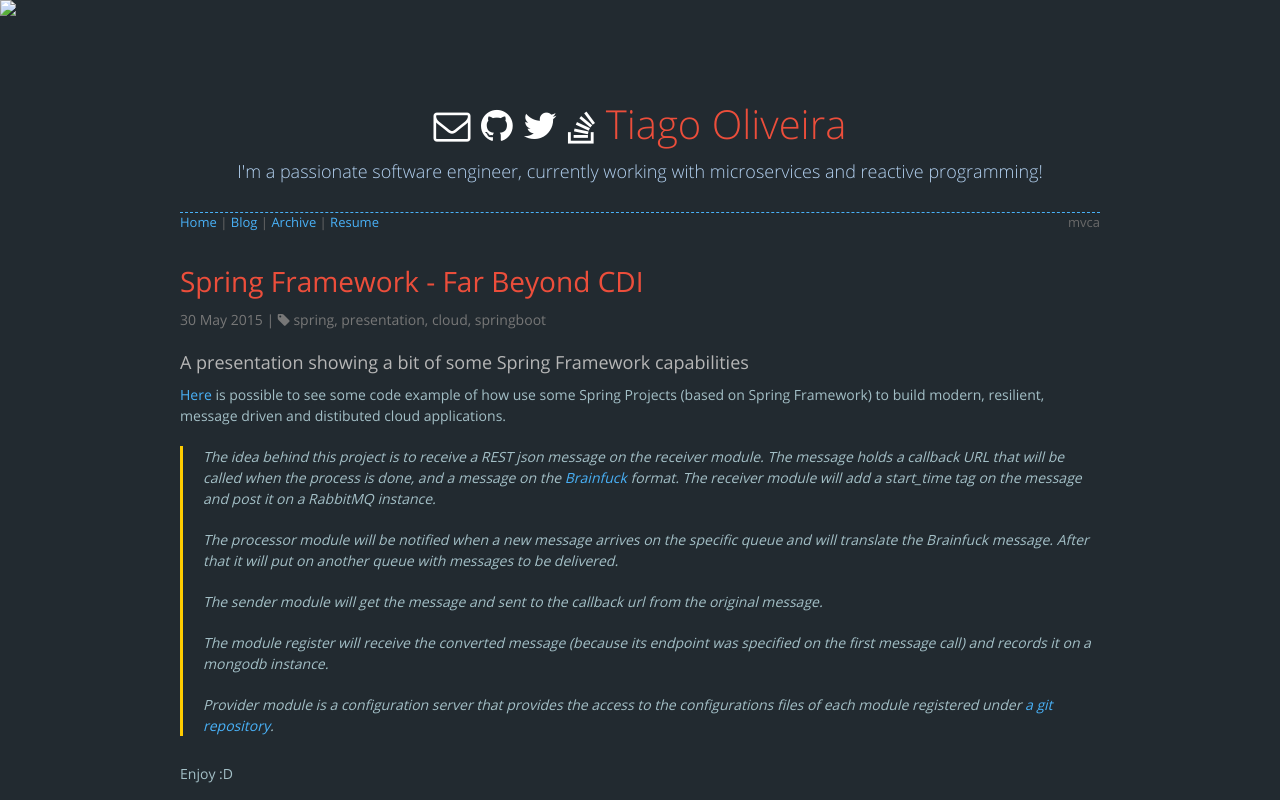
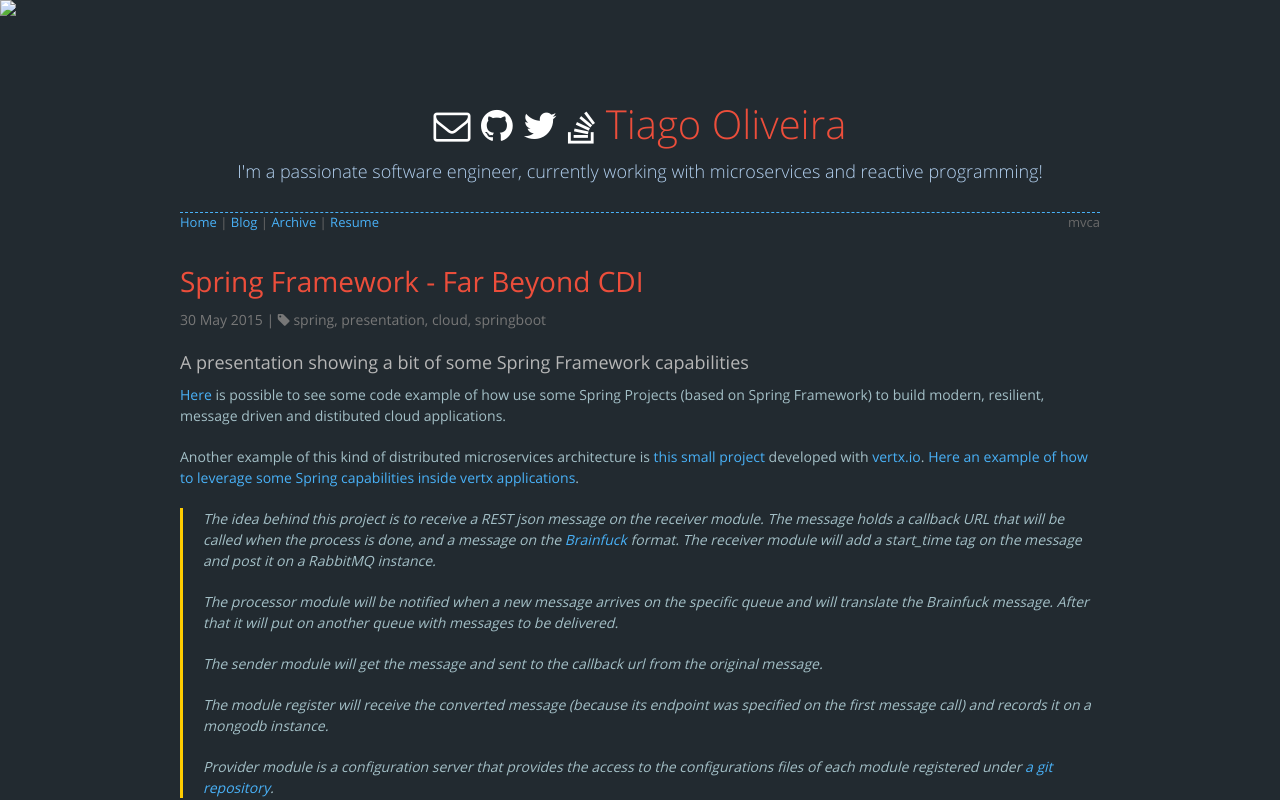
Before and after one commit to tiagodeoliveira/tiagodeoliveira.github.io, a Jekyll site: the page built from _posts/2015-05-30-spring-framework-presentation.md, in a window 1280 px wide and 900 px high, cut to the strip 0-800 px from the top of the window. Built offline with Jekyll 4.4.1, drawn with Linux system fonts in a browser that asks for light colours; nearby versions of some CDN libraries; comment, search, counter and statistics services are not loaded.

Commit message:
Update 2015-05-30-spring-framework-presentation.md

```diff
--- a/_posts/2015-05-30-spring-framework-presentation.md
+++ b/_posts/2015-05-30-spring-framework-presentation.md
@@ -6,6 +6,8 @@
 ### A presentation showing a bit of some Spring Framework capabilities
 
 [Here](https://github.com/tiagodeoliveira/spring-micro-arch) is possible to see some code example of how use some Spring Projects (based on Spring Framework) to build modern, resilient, message driven and distibuted cloud applications.
+
+Another example of this kind of distributed microservices architecture is [this small project](https://github.com/tiagodeoliveira/BatchProcessor) developed with [vertx.io](http://vertx.io/). [Here an example of how to leverage some Spring capabilities inside vertx applications](https://github.com/bytor99999/mod-spring-appcontext).
 
 > The idea behind this project is to receive a REST json message on the receiver module.
 > The message holds a callback URL that will be called when the process is done, and a message on the [Brainfuck](http://en.wikipedia.org/wiki/Brainfuck) format.
```
